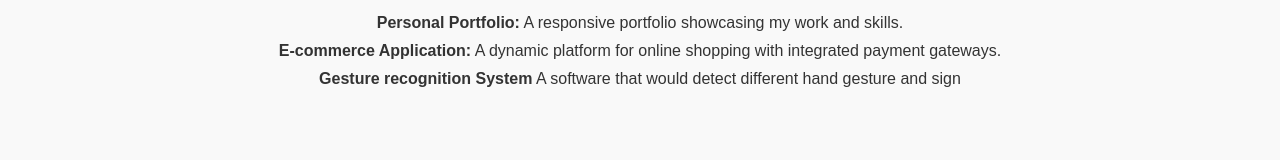
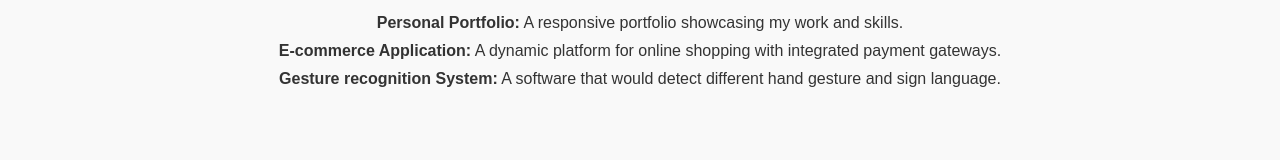
Before and after one commit to RiteshRijal/portfolio, a plain HTML site: page index.html in a window 1280 px wide. Shown: the part 979-1139 px from the top of the page. Drawn offline with Linux system fonts and the light colour scheme.

Commit message:
Update index.html

```diff
--- a/index.html
+++ b/index.html
@@ -121,7 +121,7 @@
             <ul>
                 <li><strong>Personal Portfolio:</strong> A responsive portfolio showcasing my work and skills.</li>
                 <li><strong>E-commerce Application:</strong> A dynamic platform for online shopping with integrated payment gateways.</li>
-                <li><strong>Gesture recognition System</strong> A software that would detect different hand gesture and sign</li>
+                <li><strong>Gesture recognition System:</strong>  A software that would detect different hand gesture and sign language.</li>
             </ul>
         </div>
     </section>
```
